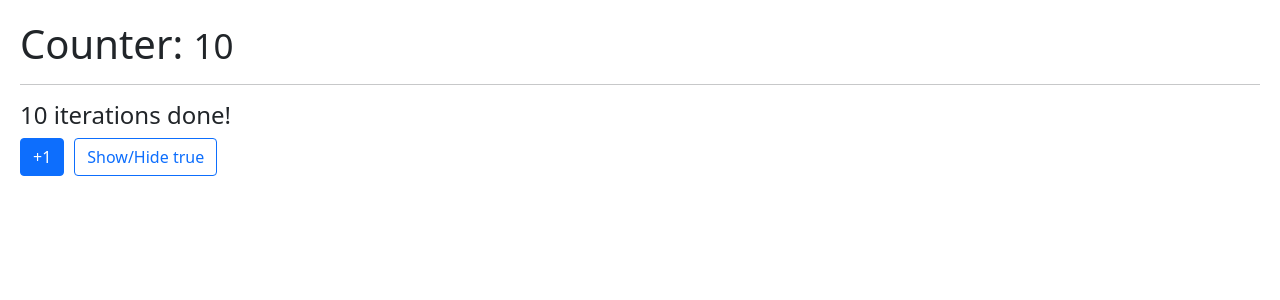
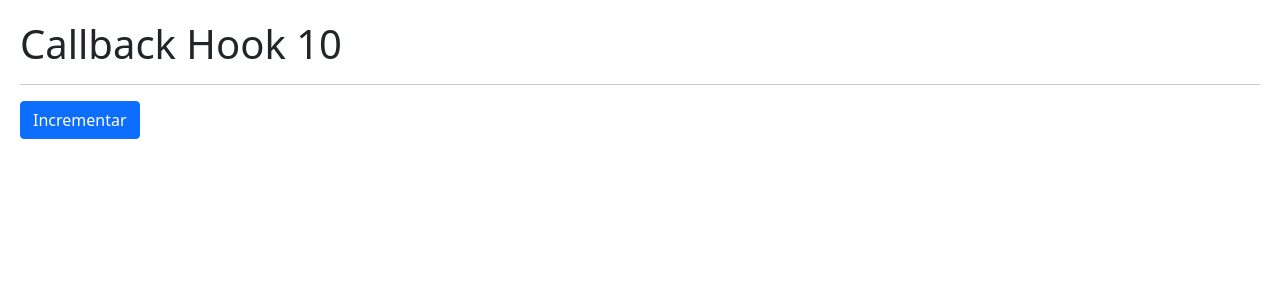
Before and after one commit to MaidyCabrera/React_Learning, a React (Vite) app: page / in a window 1280 px wide. Shown: the top 300 px of the page. Built offline with nearby package versions, Linux system fonts and the light colour scheme.

Commit message:
Featute: useCallback Hook

```diff
--- /dev/null
+++ b/src/06-memos/CallbackHook.jsx
@@ -0,0 +1,27 @@
+import React, { useState, useCallback, useEffect } from "react";
+import { ShowIncrement } from "./ShowIncrement";
+export const CallbackHook = () => {
+  const [counter, setCounter] = useState(10);
+
+  // useCallback is used to prevent the component to be re-rendered when the function is called, because into, we are using variables that are not into the function
+
+  const incrementFather = useCallback((value) => {
+    setCounter((c) => c + value);
+  }, [],);
+
+  useEffect(() => {
+  }, [incrementFather]);
+
+  // const incrementFather = () => {
+  //     setCounter(counter + 1);
+  // }
+
+  return (
+    <>
+      <h1>Callback Hook {counter}</h1>
+      <hr />
+
+      <ShowIncrement increment={incrementFather} />
+    </>
+  );
+};
--- /dev/null
+++ b/src/06-memos/ShowIncrement.jsx
@@ -0,0 +1,18 @@
+import React from "react";
+
+export const ShowIncrement = React.memo(({increment}) => {
+
+    console.log('Me volví a generar :(');
+
+    return (
+        <>
+            <button className="btn btn-primary"
+                    onClick={()=> {
+                        increment(5);
+                    }}
+            >
+            Incrementar
+            </button>
+        </>
+    );
+});
--- a/src/main.tsx
+++ b/src/main.tsx
@@ -2,7 +2,7 @@
 import ReactDOM from 'react-dom/client'
 
 // import { CounterApp } from './01-useState/CounterApp';
-import { MemoHook } from './06-memos/MemoHook';
+// import { MemoHook } from './06-memos/MemoHook';
 // import { Memorize } from './06-memos/Memorize';
 // import { Layout } from './05-useLayoutEffect/Layout';
 // import { FocusScreen } from './04-useRef/FocusScreen';
@@ -11,6 +11,7 @@
 // import { CounterCustomHookApp } from './01-useState/CounterWithCustomHook';
 // import { HooksApp } from './HooksApp';
 import './index.css'
+import { CallbackHook } from './06-memos/CallbackHook';
 
 ReactDOM.createRoot(document.getElementById('root')!).render(
   <React.StrictMode>
@@ -22,6 +23,7 @@
     {/* <FocusScreen /> */}
     {/* <Layout /> */}
     {/* <Memorize /> */}
-    <MemoHook />
+    {/* <MemoHook /> */}
+    <CallbackHook />
   </React.StrictMode>,
 )
```
